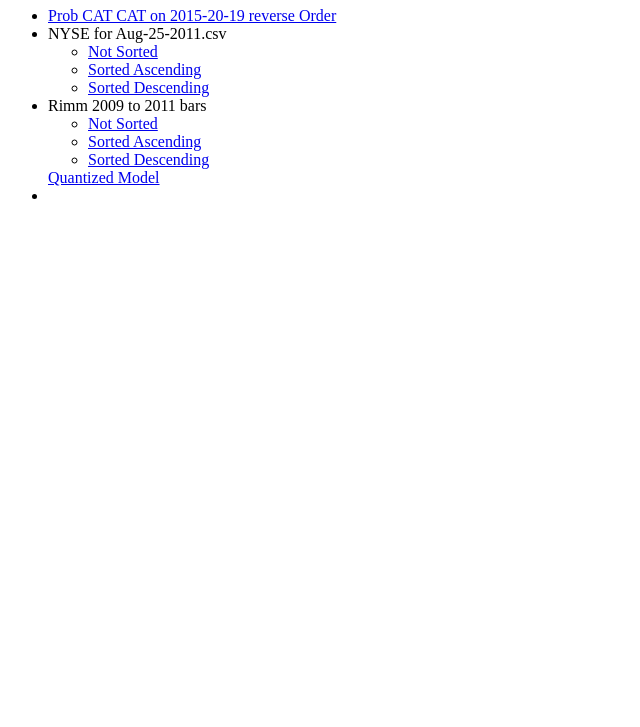
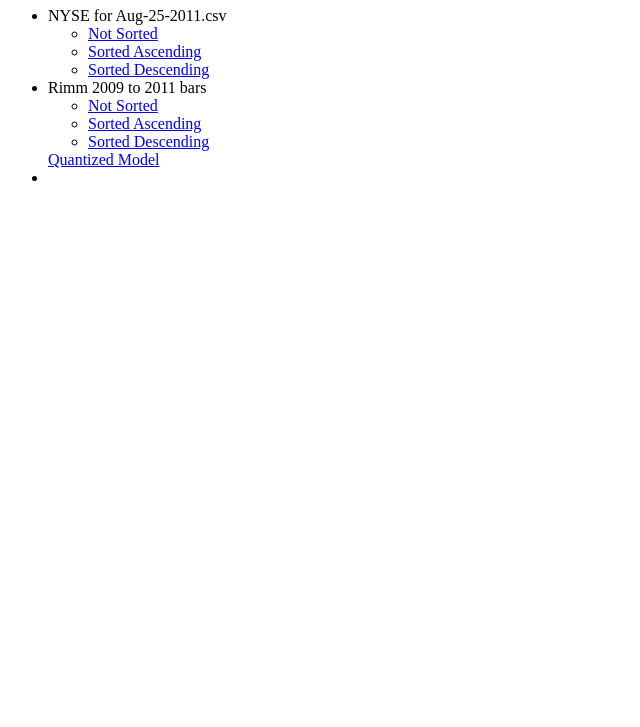
Before and after one commit to joeatbayes/CSVTablesInBrowser, a plain HTML site: page index.html in a window 1280 px wide. Shown: the part 73-800 px from the top of the page, without its empty margins (0-640 px from the left). Drawn offline with Linux system fonts and the light colour scheme.

Commit message:
update docs

```diff
--- a/index.html
+++ b/index.html
@@ -11,7 +11,6 @@
 <body>
   <h1>Demonstrate CSV Tables</h1>
      <ul class="norm">
-       <li><a href="view_csv.html?uri=data/CAT-2014-20-19-predout.csv&sort=reverse">Prob CAT CAT on 2015-20-19 reverse Order</a></li>
 
        <li>NYSE for Aug-25-2011.csv
          <ul>
```
